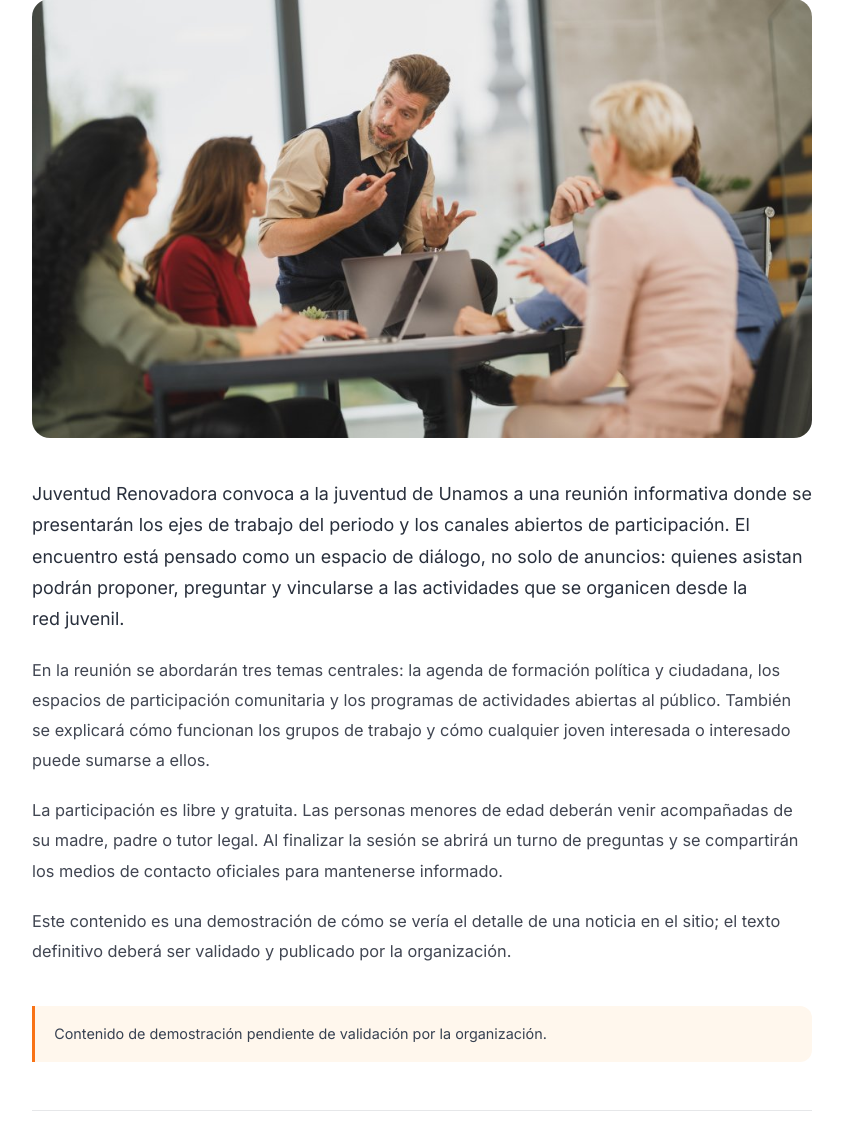
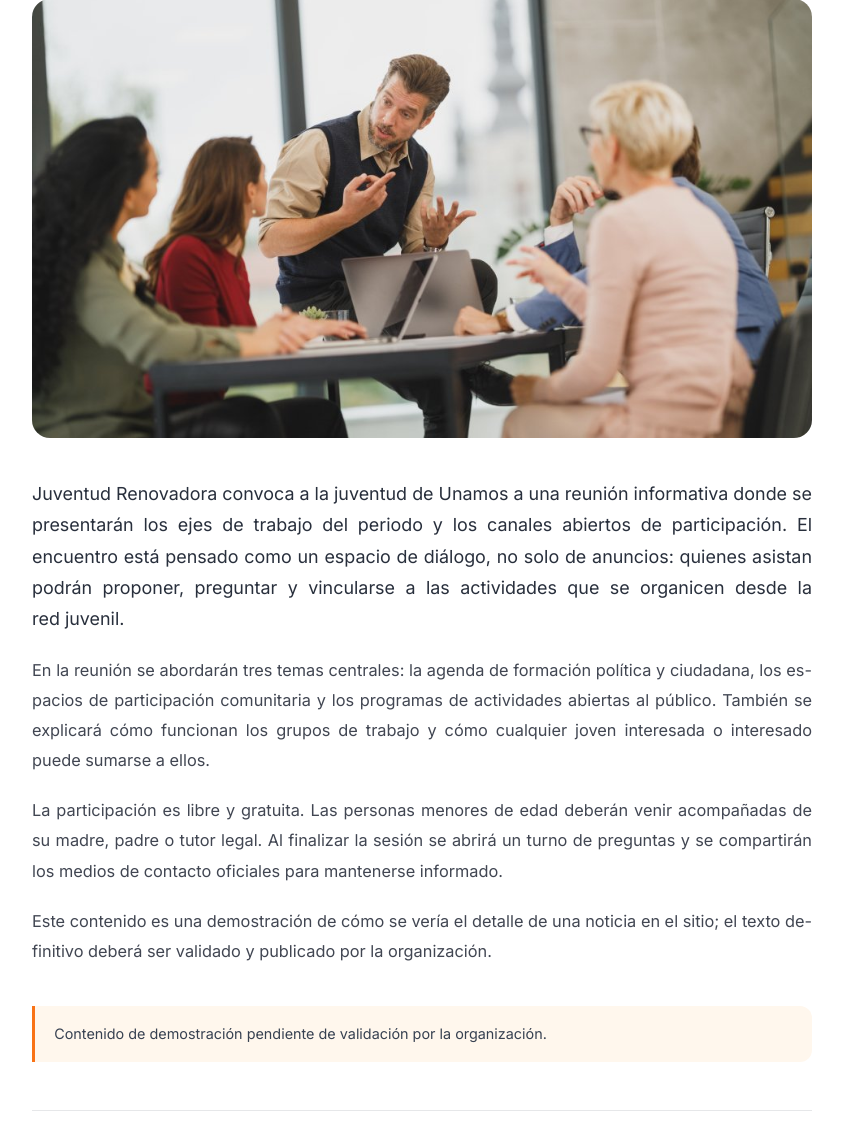
Before and after one commit to olvin78/unamos-juventud-web, a Django app: page /noticia/1/ in a window 1280 px wide. Shown: the part 491-1630 px from the top of the page, without its empty margins (218-1061 px from the left). Run offline with Django 5.2, Linux system fonts and the light colour scheme.

Commit message:
Cuerpo del artículo justificado (desktop) con guiones

```diff
--- a/templates/noticia.html
+++ b/templates/noticia.html
@@ -97,7 +97,8 @@
         <img src="/static/img/noticias/{{ noticia.img }}" alt="Imagen ilustrativa: {{ noticia.titulo }}"
              width="960" height="640" decoding="async">
       </figure>
-      <div class="mt-10 space-y-5 text-[1.02rem] leading-[1.85] text-tinta/80">
+      <div
+        class="mt-10 space-y-5 text-[1.02rem] leading-[1.85] text-tinta/80 md:text-justify md:hyphens-auto">
         {% for parrafo in noticia.contenido %}
         <p{% if forloop.first %} class="text-[1.12rem] leading-[1.75] text-tinta/90"{% endif %}>{{ parrafo }}</p>
         {% endfor %}
```
